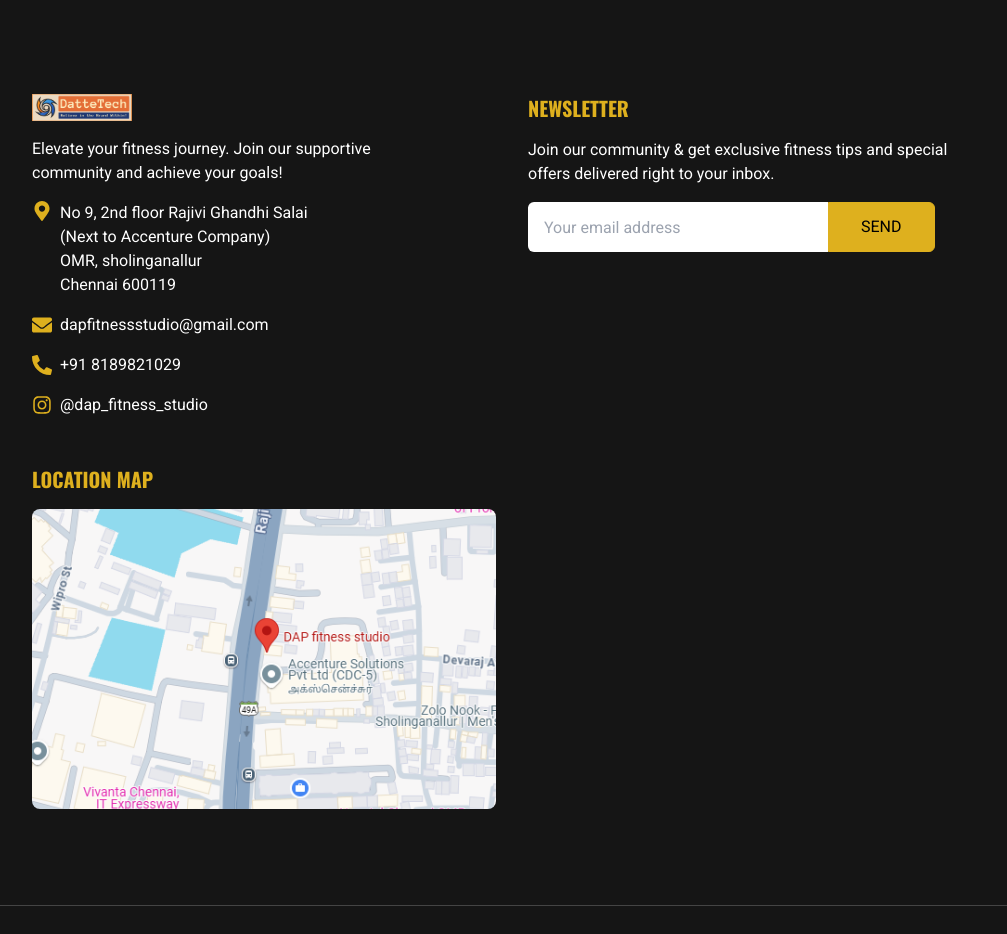
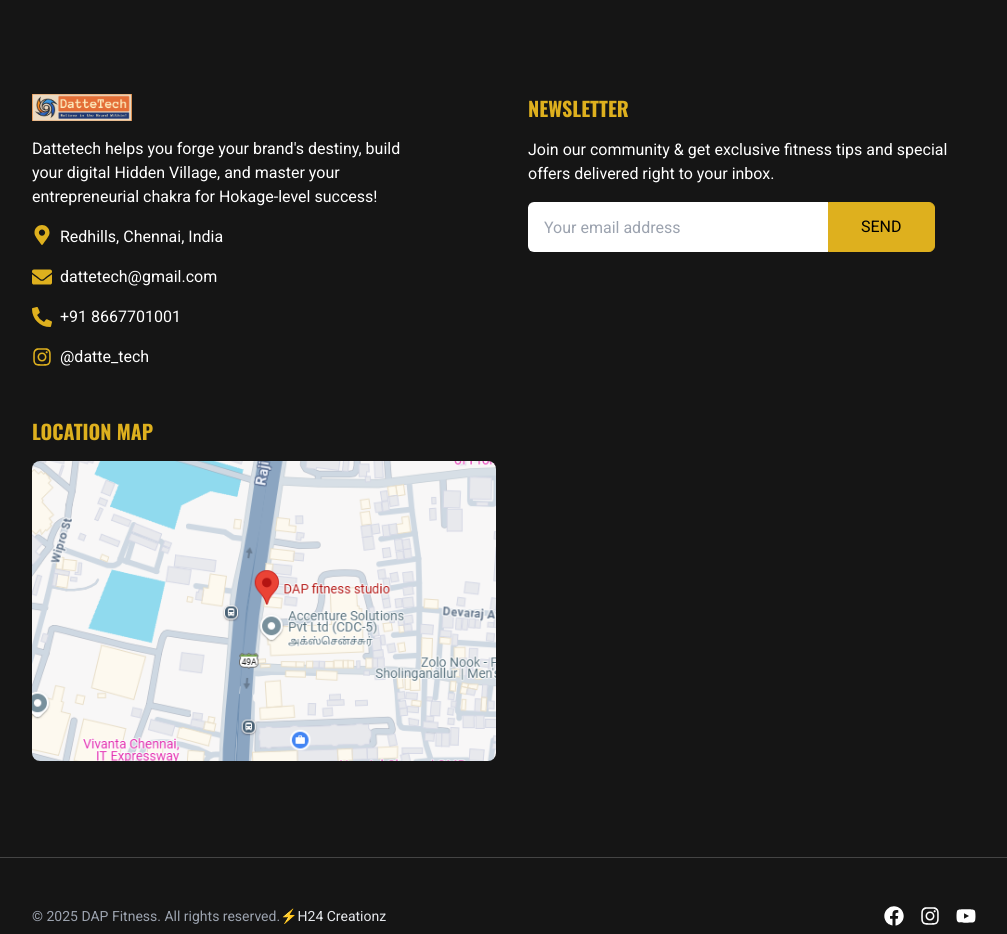
Before and after one commit to harshavarthanep/DatteTech, a Next.js app: page / in a window 1280 px wide. Shown: the part 4620-5554 px from the top of the page, without its empty margins (128-1135 px from the left). Built offline with nearby package versions, Linux system fonts and the light colour scheme.

Commit message:
Update Footer.tsx

```diff
--- a/components/Footer.tsx
+++ b/components/Footer.tsx
@@ -37,10 +37,7 @@ import CustomButton from "./CustomButton";
 
 
 const addressLines = [
-  "No 9, 2nd floor Rajivi Ghandhi Salai ",
-  "(Next to Accenture Company) ",
-  "OMR, sholinganallur ",
-  "Chennai 600119",
+  "Redhills, Chennai, India",
 ];
 const addressElements = addressLines.map((line, index) => (
   <span key={index}>{line}<br/></span>
@@ -58,11 +55,11 @@ const Footer = () => {
                 src="/assets/img/DatteTech_Logo.png"
                 width={100}
                 height={100}
-                alt="DAP Logo"
+                alt="DatteTech Logo"
               />
             </Link>
             <p className="max-w-sm text-sm md:text-base">
-              Elevate your fitness journey. Join our supportive community and achieve your goals!
+              Dattetech helps you forge your brand's destiny, build your digital Hidden Village, and master your entrepreneurial chakra for Hokage-level success!
             </p>
             <ul className="flex flex-col gap-4 text-sm md:text-base">
               <li className="flex items-start gap-2">
@@ -77,20 +74,20 @@ const Footer = () => {
                 <span className="icon-container">
                 <FaEnvelope className="text-lg md:text-xl text-accent" />
                 </span>
-                <span>dapfitnessstudio@gmail.com</span>
+                <span>dattetech@gmail.com</span>
               </li>
               <li className="flex items-center gap-2">
                 <span className="icon-container">
                 <FaPhoneAlt className="text-lg md:text-xl text-accent" />
                 </span>
-                <span>+91 8189821029</span>
+                <span>+91 8667701001</span>
               </li>
               <li className="flex items-center gap-2">
                   <span className="icon-container">
                   <FaInstagram className="text-lg md:text-xl text-accent" />
                   </span>
-                  <a href="https://www.instagram.com/dap_fitness_studio/">
-                  <span>@dap_fitness_studio</span>
+                  <a href="https://www.instagram.com/datte_tech/">
+                  <span>@datte_tech</span>
                   </a>
               </li>
             </ul>
@@ -161,7 +158,7 @@ const Footer = () => {
             </li>
 
             <li>
-                <a href="https://www.instagram.com/dap_fitness_studio/"
+                <a href=""
                   className="text-white hover:text-accent transition-all"
                   >
                 <FaInstagram />
```
